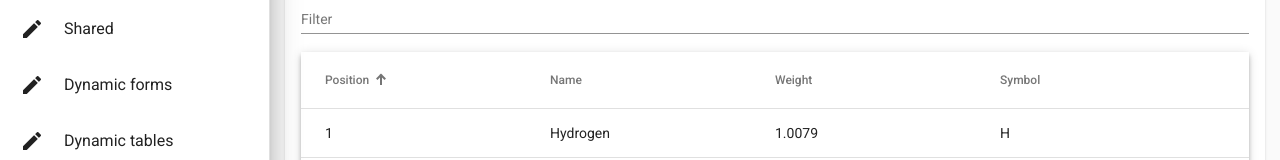
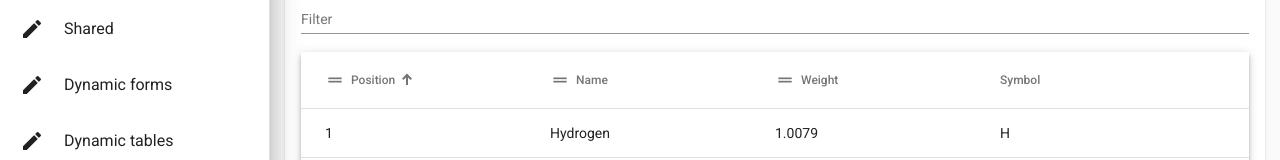
Before and after one commit to patricknnn/AngularModules, an Angular app: page /tables in a window 1280 px wide. Shown: the part 160-320 px from the top of the page. Built offline with nearby package versions, Linux system fonts and the light colour scheme.

Commit message:
fixed selectable and draggable

```diff
--- a/src/app/modules/dynamic-tables/components/dynamic-table/dynamic-table.component.html
+++ b/src/app/modules/dynamic-tables/components/dynamic-table/dynamic-table.component.html
@@ -40,14 +40,21 @@
 
                 <!-- Select row count column -->
                 <ng-container matColumnDef="selectedCountColumn">
-                    <mat-footer-cell *matFooterCellDef [attr.colspan]="columnsToDisplay.length">
-                        {{selectedRowCount()}} rows selected
+                    <mat-footer-cell *matFooterCellDef>
+                        <div class="dynamic-table-row-expandable-content"
+                            [@expandRow]="selectableRows ? 'expanded' : 'collapsed'">
+                            {{selectedRowCount()}} rows selected
+                        </div>
                     </mat-footer-cell>
                 </ng-container>
 
                 <!-- Field columns -->
                 <ng-container matColumnDef="{{column.name}}" *ngFor="let column of columnConfig">
-                    <mat-header-cell *matHeaderCellDef cdkDrag mat-sort-header>
+                    <mat-header-cell *matHeaderCellDef mat-sort-header [disabled]="!column.sortable" cdkDrag
+                        [cdkDragDisabled]="!column.draggable" class="dynamic-tables-sort-header">
+                        <mat-icon cdkDragHandle *ngIf="column.draggable" class="dynamic-table-draghandle-column">
+                            drag_handle
+                        </mat-icon>
                         {{column.displayName}}
                     </mat-header-cell>
                     <mat-cell *matCellDef="let row">
@@ -87,7 +94,8 @@
                 <!-- Footer row definitions -->
                 <mat-footer-row *matFooterRowDef="columnsToDisplay; sticky: true">
                 </mat-footer-row>
-                <mat-footer-row *matFooterRowDef="['selectedCountColumn']" [hidden]="!selectableRows">
+                <mat-footer-row *matFooterRowDef="['selectedCountColumn']"
+                    class="dynamic-table-row dynamic-table-row-expandable" [class.expanded]="selectableRows">
                 </mat-footer-row>
 
                 <!-- Row shown when there is no matching data. -->
--- a/src/app/modules/dynamic-tables/components/dynamic-table/dynamic-table.component.scss
+++ b/src/app/modules/dynamic-tables/components/dynamic-table/dynamic-table.component.scss
@@ -5,11 +5,11 @@
   justify-content: center;
 }
 
-.dynamic-table-row {
+.dynamic-table-row:not(.expanded) {
   border-bottom-width: 0;
 }
 
-mat-row.dynamic-table-row-expandable {
+.dynamic-table-row-expandable:not(.expanded) {
   min-height: 0;
 }
 
@@ -40,3 +40,11 @@ mat-row.dynamic-table-row-expandable {
   min-height: inherit;
   padding-left: 24px;
 }
+
+.dynamic-table-draghandle-column {
+  display: flex;
+  margin-right: 6px;
+  height: 20px;
+  width: 20px;
+  font-size: 20px;
+}
--- a/src/app/modules/dynamic-tables/components/dynamic-table/dynamic-table.component.ts
+++ b/src/app/modules/dynamic-tables/components/dynamic-table/dynamic-table.component.ts
@@ -41,7 +41,6 @@ export class DynamicTableComponent implements OnInit, AfterViewInit {
   expandableRows: boolean = true;
   draggableRows: boolean = false;
   draggableColumns: boolean = false;
-  sortableColumns: boolean = true;
   pagination: boolean = false;
   paginationSizeOptions: number[] = [10, 25, 50];
   paginationSizeDefault: number = 10;
@@ -76,13 +75,6 @@ export class DynamicTableComponent implements OnInit, AfterViewInit {
   toggleSelectableRows(): void {
     this.selectableRows = !this.selectableRows;
     this.initTableColumns();
-  }
-
-  /**
-   * Toggles sortable columns
-   */
-  toggleSortableColumns(): void {
-    this.sortableColumns = !this.sortableColumns;
   }
 
   /**
```
